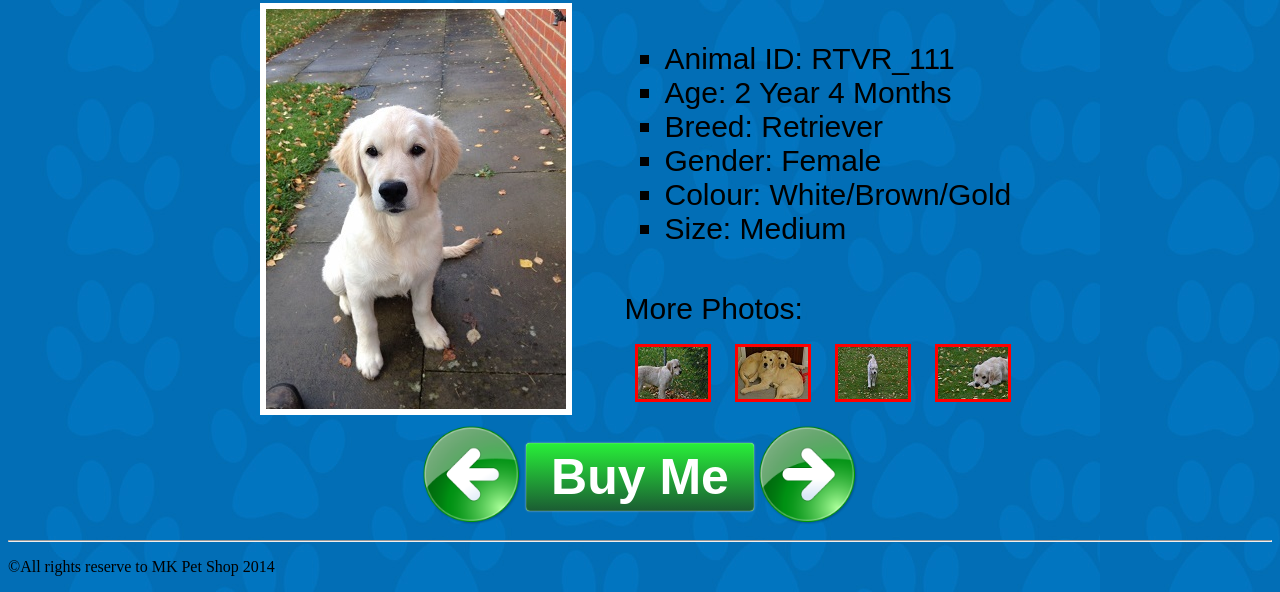
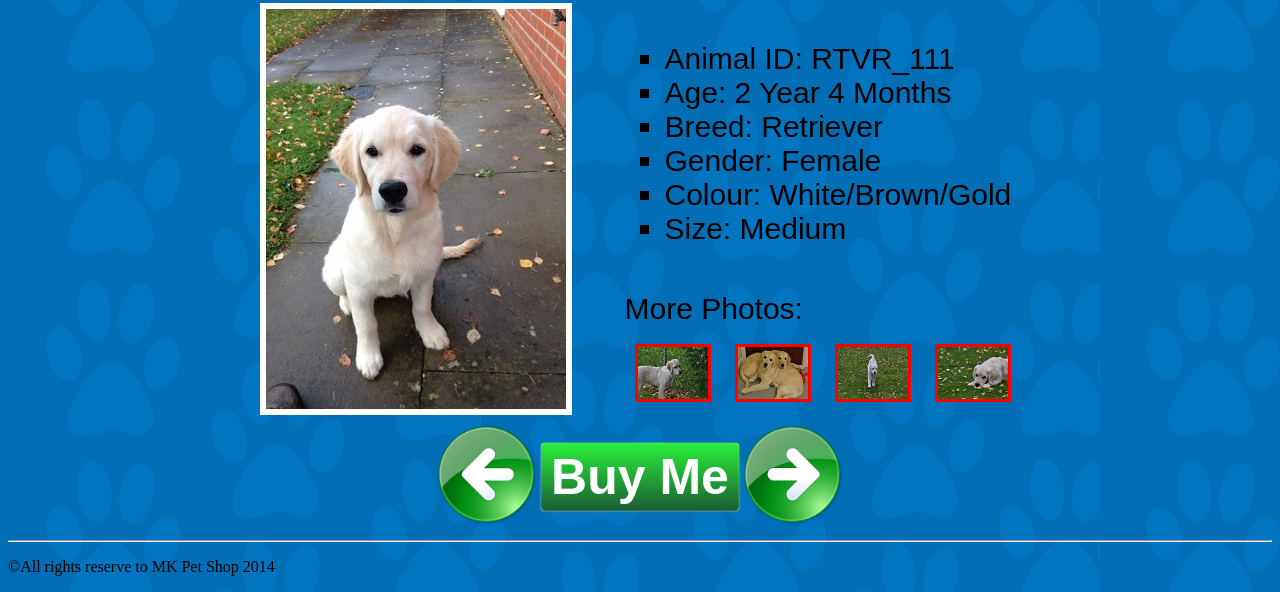
Before and after one commit to mkpet/mkpet.github.io, a plain HTML site: page dog-max.html in a window 1280 px wide. Shown: the part 472-1064 px from the top of the page. Drawn offline with Linux system fonts and the light colour scheme.

Commit message:
Update product-css.css

```diff
--- a/product-css.css
+++ b/product-css.css
@@ -20,7 +20,7 @@ body{background-image: url(background.jpg);}
 
 .button{text-decoration:none;
 		text-align:center;
-		padding:6px 25px;
+		padding:6px 10px;
 		border:none;
 		-webkit-border-radius:4px;
 		-moz-border-radius:4px;
@@ -39,7 +39,7 @@ body{background-image: url(background.jpg);}
 		box-shadow:0px 0px 2px #bababa, inset 0px 0px 1px #ffffff;
 		}
 .button:hover{
-				padding:6px 25px;
+				padding:6px 10px;
 				border:none;
 				-webkit-border-radius:4px;
 				-moz-border-radius:4px;
```
